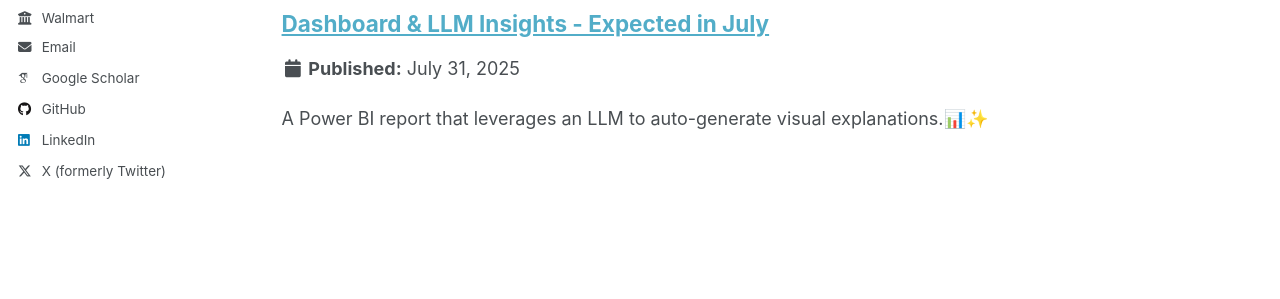
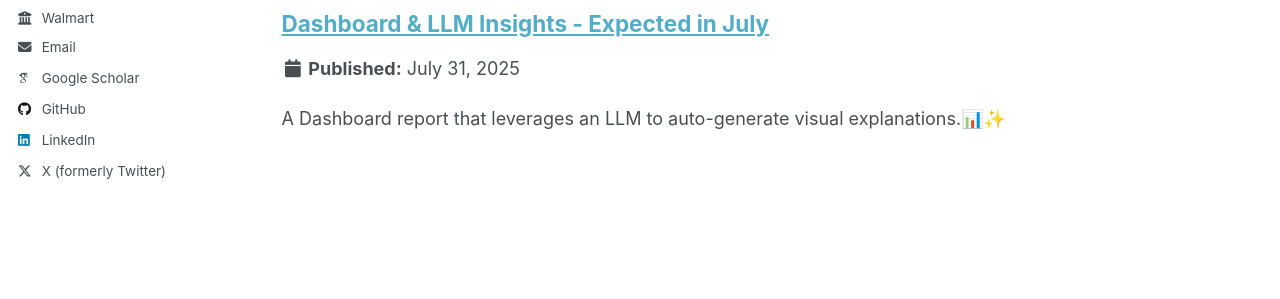
Before and after one commit to Gee1225/gee1225.github.io, a Jekyll site: the page built from _pages/portfolio.html, in a window 1280 px wide and 900 px high, scrolled down 645 px. Shown: the part 354-653 px from the top of the window. Built offline with Jekyll 4.4.1, drawn with Linux system fonts in a browser that asks for light colours; some web fonts are replaced.

Commit message:
Update portfolio-5.html

```diff
--- a/_portfolio/portfolio-5.html
+++ b/_portfolio/portfolio-5.html
@@ -1,6 +1,6 @@
 ---
 title: "Dashboard & LLM Insights - Expected in July"
-excerpt: "A Power BI report that leverages an LLM to auto-generate visual explanations.📊✨"
+excerpt: "A Dashboard report that leverages an LLM to auto-generate visual explanations.📊✨"
 collection: portfolio
 image: /images/powerbi-llm.png
 ---
@@ -11,7 +11,7 @@ image: /images/powerbi-llm.png
   <p>
     A showcase dashboard with integrated Azure OpenAI that generates natural language explanations for selected visualizations in real time.
   </p>
-  <a href="https://app.powerbi.com/view?r=your-report-id" class="btn btn--primary" target="_blank">🚀 View Dashboard</a>
+  <a href="https://app.powerbi.com/" class="btn btn--primary" target="_blank">🚀 View Dashboard</a>
 
   <h3>Technologies Used:</h3>
   <ul>
```
